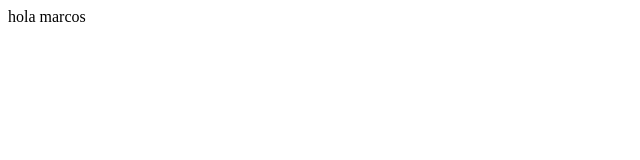
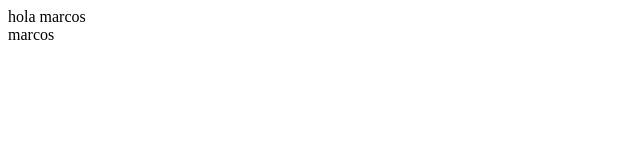
Before and after one commit to hjmduarte/test1, a plain HTML site: page index.html in a window 1280 px wide. Shown: the full height of the page, 0-640 px from the left. Drawn offline with Linux system fonts and the light colour scheme.

Commit message:
marcos botom

```diff
--- a/index.html
+++ b/index.html
@@ -1 +1,2 @@
 <header>hola marcos</header>
+<form action="botom">marcos </form>
```
